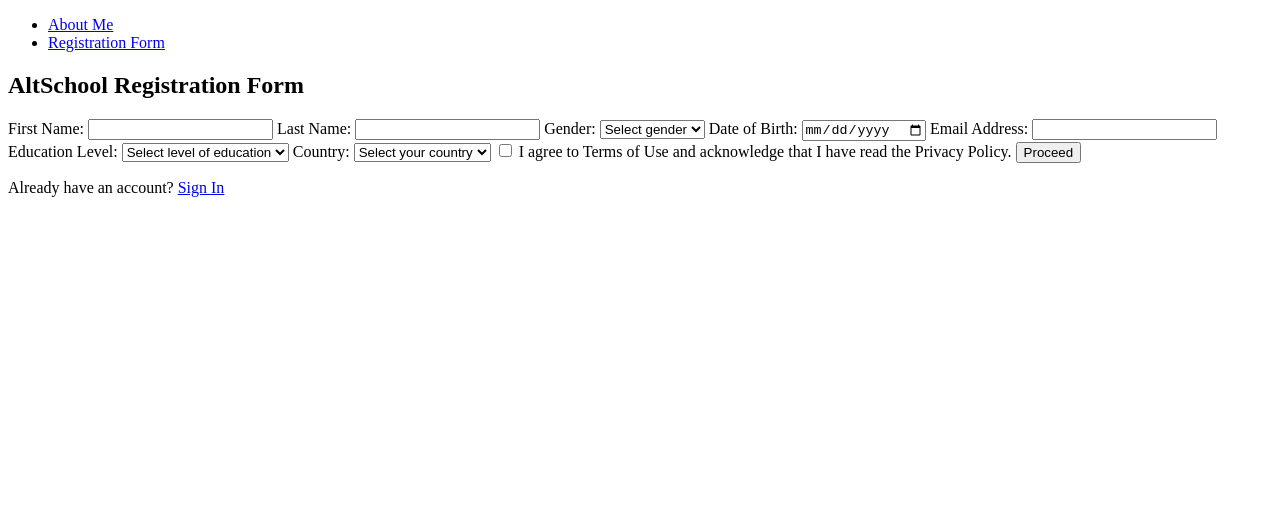
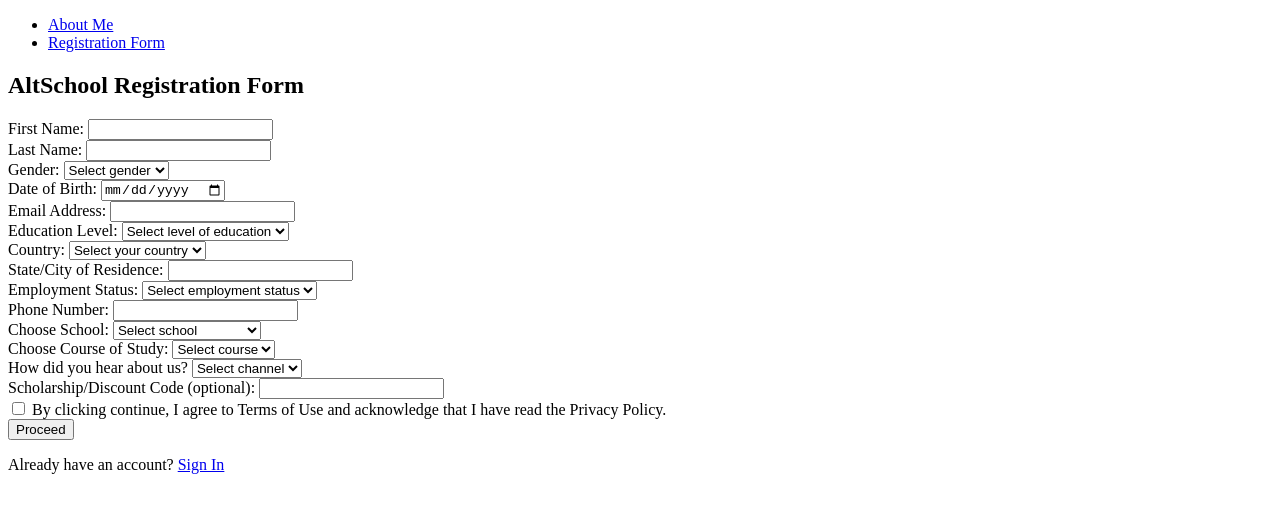
Before and after one commit to Onisa2/Alt-school, a plain HTML site: page Registration/index.html in a window 1280 px wide. Drawn offline with Linux system fonts and the light colour scheme.

Commit message:
last commit

```diff
--- a/Registration/index.html
+++ b/Registration/index.html
@@ -3,15 +3,19 @@
 <head>
   <meta charset="UTF-8">
   <meta name="viewport" content="width=device-width, initial-scale=1.0">
-  <title>Registration Form - AltSchool</title>
+  <title>AltSchool Registration</title>
+  <style>
+    /* Add your styles here */
+  </style>
 </head>
 <body>
 
   <header>
     <nav>
+      <!-- Global navigation links -->
       <ul>
-        <li><a href="about-me.html">About Me</a></li>
-        <li><a href="registration-form.html">Registration Form</a></li>
+        <li><a href="../About page/index.html">About Me</a></li>
+        <li><a href="./index.html">Registration Form</a></li>
       </ul>
     </nav>
   </header>
@@ -20,49 +24,97 @@
     <section>
       <h1>AltSchool Registration Form</h1>
       <form action="submit-form.php" method="post">
+
+        <!-- Personal Information -->
         <label for="firstName">First Name:</label>
-        <input type="text" id="firstName" name="firstName" required>
+        <input type="text" id="firstName" name="firstName" required><br>
 
         <label for="lastName">Last Name:</label>
-        <input type="text" id="lastName" name="lastName" required>
+        <input type="text" id="lastName" name="lastName" required><br>
 
         <label for="gender">Gender:</label>
-        <select id="gender" name="gender" required>
+        <select id="gender" name="gender">
           <option value="" disabled selected>Select gender</option>
           <option value="male">Male</option>
           <option value="female">Female</option>
           <option value="other">Other</option>
-        </select>
+        </select><br>
 
         <label for="dob">Date of Birth:</label>
-        <input type="date" id="dob" name="dob" required>
+        <input type="date" id="dob" name="dob" required><br>
 
+        <!-- Contact Information -->
         <label for="email">Email Address:</label>
-        <input type="email" id="email" name="email" required>
+        <input type="email" id="email" name="email" required><br>
 
-        <label for="educationLevel">Education Level:</label>
-        <select id="educationLevel" name="educationLevel" required>
+        <label for="education">Education Level:</label>
+        <select id="education" name="education">
           <option value="" disabled selected>Select level of education</option>
           <option value="highSchool">High School</option>
-          <option value="college">College</option>
-          <option value="university">University</option>
-        </select>
+          <option value="undergrad">Undergraduate</option>
+          <option value="postgrad">Postgraduate</option>
+        </select><br>
 
         <label for="country">Country:</label>
-        <select id="country" name="country" required>
-          <!-- Populate with actual countries or regions -->
+        <select id="country" name="country">
+
           <option value="" disabled selected>Select your country</option>
-          <option value="us">United States</option>
-          <option value="ca">Canada</option>
-          <!-- Add more options as needed -->
-        </select>
+          <option value="usa">USA</option>
+          <option value="uk">UK</option>
+          <option value="Nigeria">Nigeria</option>
 
-        <!-- Add more form fields as needed -->
+        </select><br>
 
-        <label for="termsAgreement">
-          <input type="checkbox" id="termsAgreement" name="termsAgreement" required>
-          I agree to Terms of Use and acknowledge that I have read the Privacy Policy.
-        </label>
+        <label for="stateCity">State/City of Residence:</label>
+        <input type="text" id="stateCity" name="stateCity" required><br>
+
+        <label for="employment">Employment Status:</label>
+        <select id="employment" name="employment">
+          <option value="" disabled selected>Select employment status</option>
+          <option value="employed">Employed</option>
+          <option value="unemployed">Unemployed</option>
+          <option value="student">Student</option>
+
+        </select><br>
+
+        <label for="phone">Phone Number:</label>
+        <input type="tel" id="phone" name="phone" required><br>
+
+        <!-- School Information -->
+        <label for="school">Choose School:</label>
+        <select id="school" name="school">
+
+          <option value="" disabled selected>Select school</option>
+          <option value="Frontend Enginerring">Frontend Enginerring </option>
+          <option value="Backend Enginerring">Backend Enginerring</option>
+          <option value="Cloud Enginerring">Cloud Enginerring</option>
+        </select><br>
+
+        <label for="course">Choose Course of Study:</label>
+        <select id="course" name="course">
+
+          <option value="" disabled selected>Select course</option>
+          <option value="course1">Course 1</option>
+          <option value="course2">Course 2</option>
+
+        </select><br>
+
+        <!-- Other Information -->
+        <label for="hearAbout">How did you hear about us?</label>
+        <select id="hearAbout" name="hearAbout">
+          <option value="" disabled selected>Select channel</option>
+          <option value="friend">Friend/Family</option>
+          <option value="website">Website</option>
+          <option value="socialMedia">Social Media</option>
+
+        </select><br>
+
+        <label for="discountCode">Scholarship/Discount Code (optional):</label>
+        <input type="text" id="discountCode" name="discountCode"><br>
+
+        <!-- Agreement and Submission -->
+        <input type="checkbox" id="agreement" name="agreement" required>
+        <label for="agreement">By clicking continue, I agree to Terms of Use and acknowledge that I have read the Privacy Policy.</label><br>
 
         <button type="submit">Proceed</button>
       </form>
```
Also changed, not shown: About page/index.html (+8 -4 lines).
